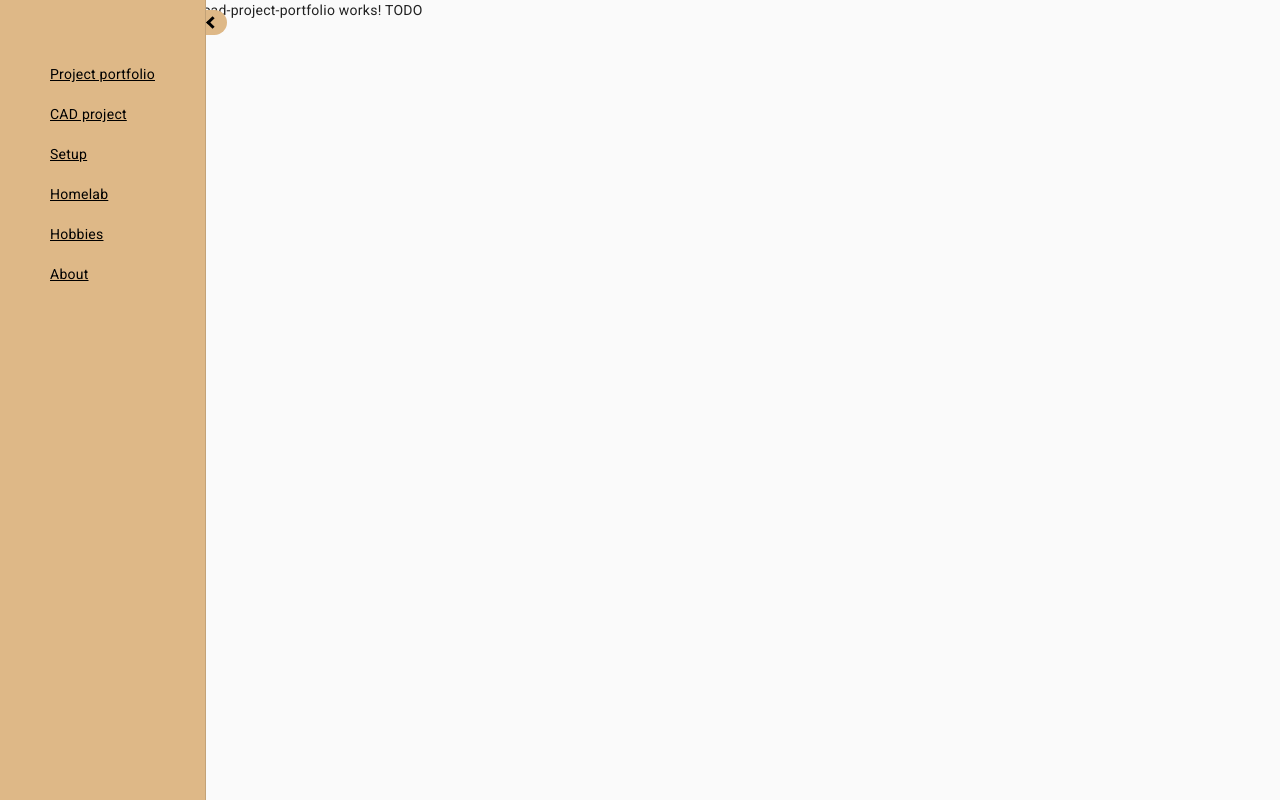
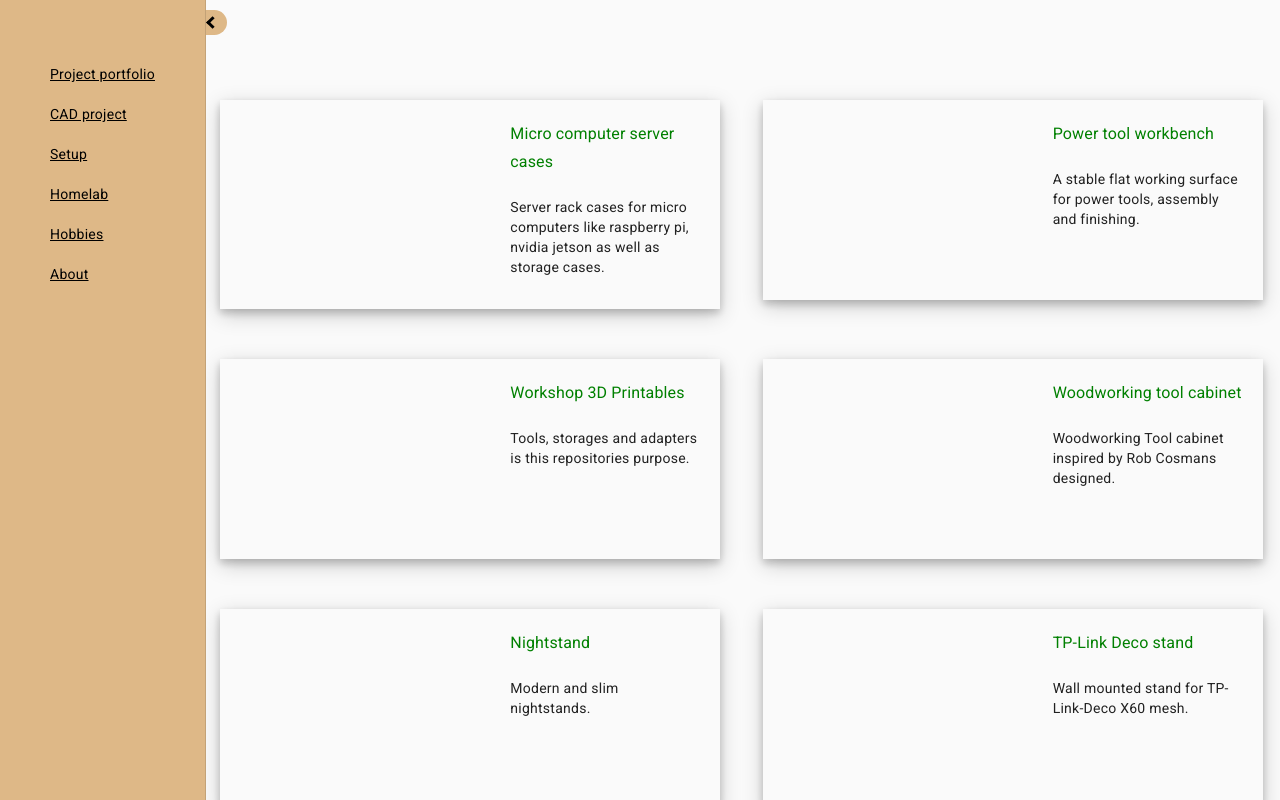
Before and after one commit to Anton-Augustsson/Anton-Augustsson.github.io, an Angular app: page /cad-project-portfolio in a window 1280 px wide. Built offline with nearby package versions, Linux system fonts and the light colour scheme.

Commit message:
content for cad project

```diff
--- a/src/app/cad-project-portfolio/cad-project-portfolio.component.css
+++ b/src/app/cad-project-portfolio/cad-project-portfolio.component.css
@@ -0,0 +1,7 @@
+.projects {
+    display: flex; /* or inline-flex */
+    justify-content: space-evenly;
+    flex-wrap: wrap;
+    gap: 50px 25px; /* row-gap column gap */
+    padding-top: 100px;
+}
--- a/src/app/cad-project-portfolio/cad-project-portfolio.component.html
+++ b/src/app/cad-project-portfolio/cad-project-portfolio.component.html
@@ -1 +1,12 @@
-<p>cad-project-portfolio works! TODO</p>
+<div class="projects">
+  <app-project project_href={{mcsc.href}} project_image={{mcsc.image}} project_image_desc={{mcsc.image_desc}} project_name={{mcsc.name}} project_desc={{mcsc.desc}}></app-project>
+  <app-project project_href={{ptw.href}} project_image={{ptw.image}} project_image_desc={{ptw.image_desc}} project_name={{ptw.name}} project_desc={{ptw.desc}}></app-project>
+  <app-project project_href={{w3dp.href}} project_image={{w3dp.image}} project_image_desc={{w3dp.image_desc}} project_name={{w3dp.name}} project_desc={{w3dp.desc}}></app-project>
+  <app-project project_href={{wtc.href}} project_image={{wtc.image}} project_image_desc={{wtc.image_desc}} project_name={{wtc.name}} project_desc={{wtc.desc}}></app-project>
+  <app-project project_href={{nightstand.href}} project_image={{nightstand.image}} project_image_desc={{nightstand.image_desc}} project_name={{nightstand.name}} project_desc={{nightstand.desc}}></app-project>
+  <app-project project_href={{tplds.href}} project_image={{tplds.image}} project_image_desc={{tplds.image_desc}} project_name={{tplds.name}} project_desc={{tplds.desc}}></app-project>
+  <app-project project_href={{ks.href}} project_image={{ks.image}} project_image_desc={{ks.image_desc}} project_name={{ks.name}} project_desc={{ks.desc}}></app-project>
+  <app-project project_href={{sb.href}} project_image={{sw.image}} project_image_desc={{sw.image_desc}} project_name={{sw.name}} project_desc={{sw.desc}}></app-project>
+  <app-project project_href={{wic.href}} project_image={{wic.image}} project_image_desc={{wic.image_desc}} project_name={{wic.name}} project_desc={{wic.desc}}></app-project>
+  <app-project project_href={{desk.href}} project_image={{desk.image}} project_image_desc={{desk.image_desc}} project_name={{desk.name}} project_desc={{desk.desc}}></app-project>
+</div>
--- a/src/app/cad-project-portfolio/cad-project-portfolio.component.ts
+++ b/src/app/cad-project-portfolio/cad-project-portfolio.component.ts
@@ -1,4 +1,5 @@
 import { Component } from '@angular/core';
+import { Project } from '../project/project-interface';
 
 @Component({
   selector: 'app-cad-project-portfolio',
@@ -6,5 +7,81 @@ import { Component } from '@angular/core';
   styleUrls: ['./cad-project-portfolio.component.css']
 })
 export class CadProjectPortfolioComponent {
-
+  tplds: Project = {
+    href: "https://github.com/Anton-Augustsson/TP-Link-Deco-stand",
+    image: "",
+    image_desc: "",
+    name: "TP-Link Deco stand",
+    desc: "Wall mounted stand for TP-Link-Deco X60 mesh."
+  };
+  ptw: Project = {
+    href: "https://github.com/Anton-Augustsson/power-tool-workbench",
+    image: "",
+    image_desc: "",
+    name: "Power tool workbench",
+    desc: "A stable flat working surface for power tools, assembly and finishing."
+  };
+  mcsc: Project = {
+    href: "https://github.com/Anton-Augustsson/micro-computer-server-cases",
+    image: "",
+    image_desc: "",
+    name: "Micro computer server cases",
+    desc: "Server rack cases for micro computers like raspberry pi, nvidia jetson as well as storage cases."
+  };
+  w3dp: Project = {
+    href: "https://github.com/Anton-Augustsson/workshop-3d-printables",
+    image: "",
+    image_desc: "",
+    name: "Workshop 3D Printables",
+    desc: "Tools, storages and adapters is this repositories purpose."
+  };
+  wic: Project = {
+    href: "https://github.com/Anton-Augustsson/walk-in-closet",
+    image: "",
+    image_desc: "",
+    name: "Walk in closet",
+    desc: "A small open design walk-in closet."
+  };
+  ks: Project = {
+    href: "https://github.com/Anton-Augustsson/kayak-storage",
+    image: "",
+    image_desc: "",
+    name: "Kayak Storage",
+    desc: "Open kayak storage with roof."
+  };
+  nightstand: Project = {
+    href: "https://github.com/Anton-Augustsson/nightstands",
+    image: "",
+    image_desc: "",
+    name: "Nightstand",
+    desc: "Modern and slim nightstands."
+  };
+  wtc: Project = {
+    href: "https://github.com/Anton-Augustsson/woodworking-tool-cabinet",
+    image: "",
+    image_desc: "",
+    name: "Woodworking tool cabinet",
+    desc: "Woodworking Tool cabinet inspired by Rob Cosmans designed."
+  };
+  sb: Project = {
+    href: "https://github.com/Anton-Augustsson/shoe-bench",
+    image: "",
+    image_desc: "",
+    name: "Shoe bench",
+    desc: "Shoe bench with one shelf and a storage unit for shoe care items. It is made out of tick teak plywood and solid teak."
+  };
+  sw: Project = {
+    href: "https://github.com/Anton-Augustsson/scandinavian-workbench",
+    image: "",
+    image_desc: "",
+    name: "Scandinavian workbench",
+    desc: "A scandinavian workbench with roubo style legs and sliding leg"
+  };
+  desk: Project = {
+    href: "https://github.com/Anton-Augustsson/desk",
+    image: "",
+    image_desc: "",
+    name: "Desk",
+    desc: "My custom made desk out of solid oak."
+  };
 }
--- a/src/app/project-portfolio-header/project-portfolio-header.component.html
+++ b/src/app/project-portfolio-header/project-portfolio-header.component.html
@@ -1,4 +1,3 @@
-
 <header>
     <h1>Anton Augustsson</h1>
 </header>
--- /dev/null
+++ b/src/app/project/project-interface.ts
@@ -0,0 +1,8 @@
+
+export interface Project {
+  href: string;
+  image: string;
+  image_desc: string;
+  name: string;
+  desc: string;
+}
--- a/src/app/project/project.component.ts
+++ b/src/app/project/project.component.ts
@@ -1,4 +1,5 @@
 import { Component, Input } from '@angular/core';
+
 
 @Component({
   selector: 'app-project',
```
Also changed, not shown: src/app/project-portfolio/project-portfolio.component.ts (+2 -7 lines), 3 other files (tests, documents, lock files or other folders).
